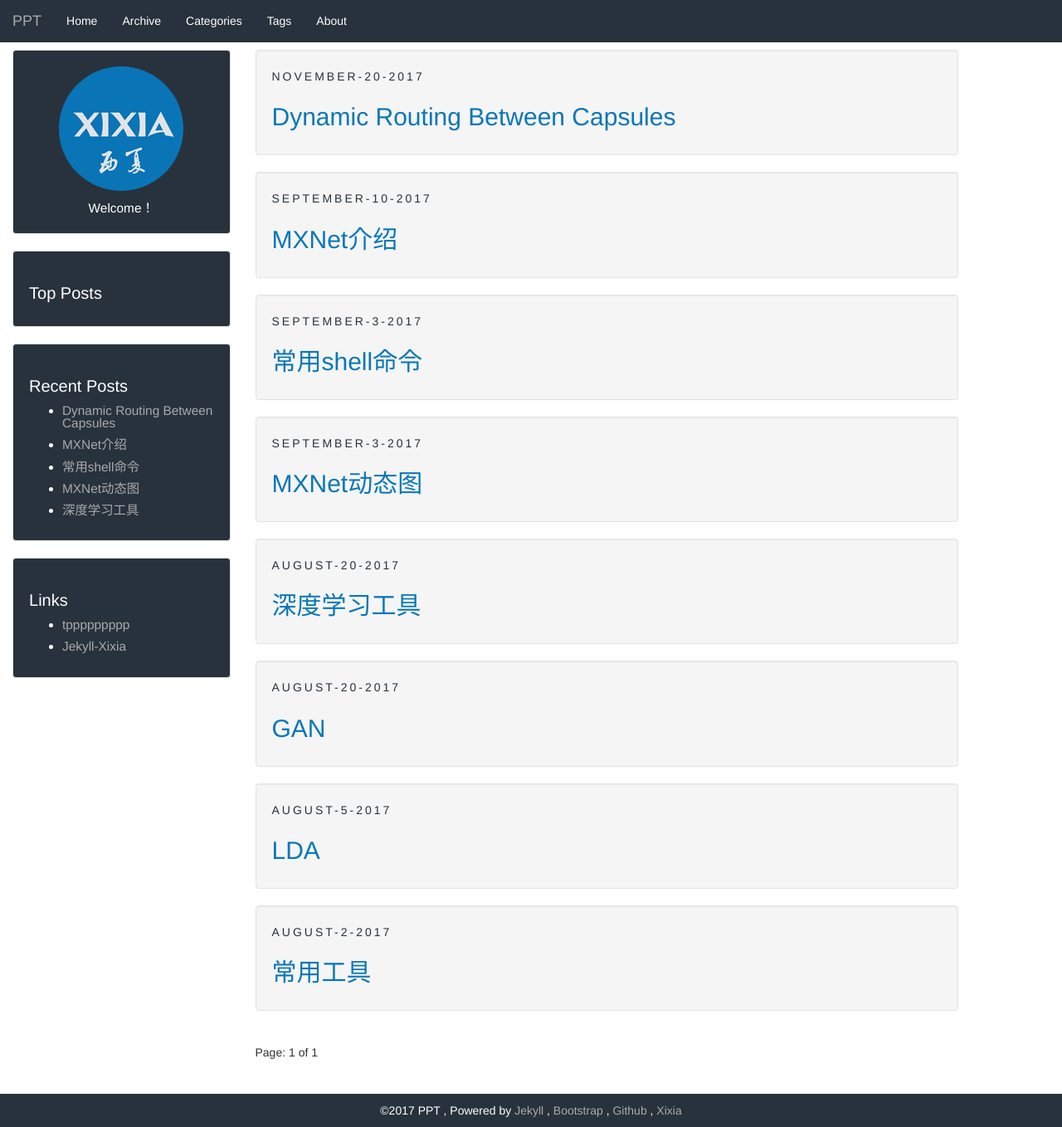
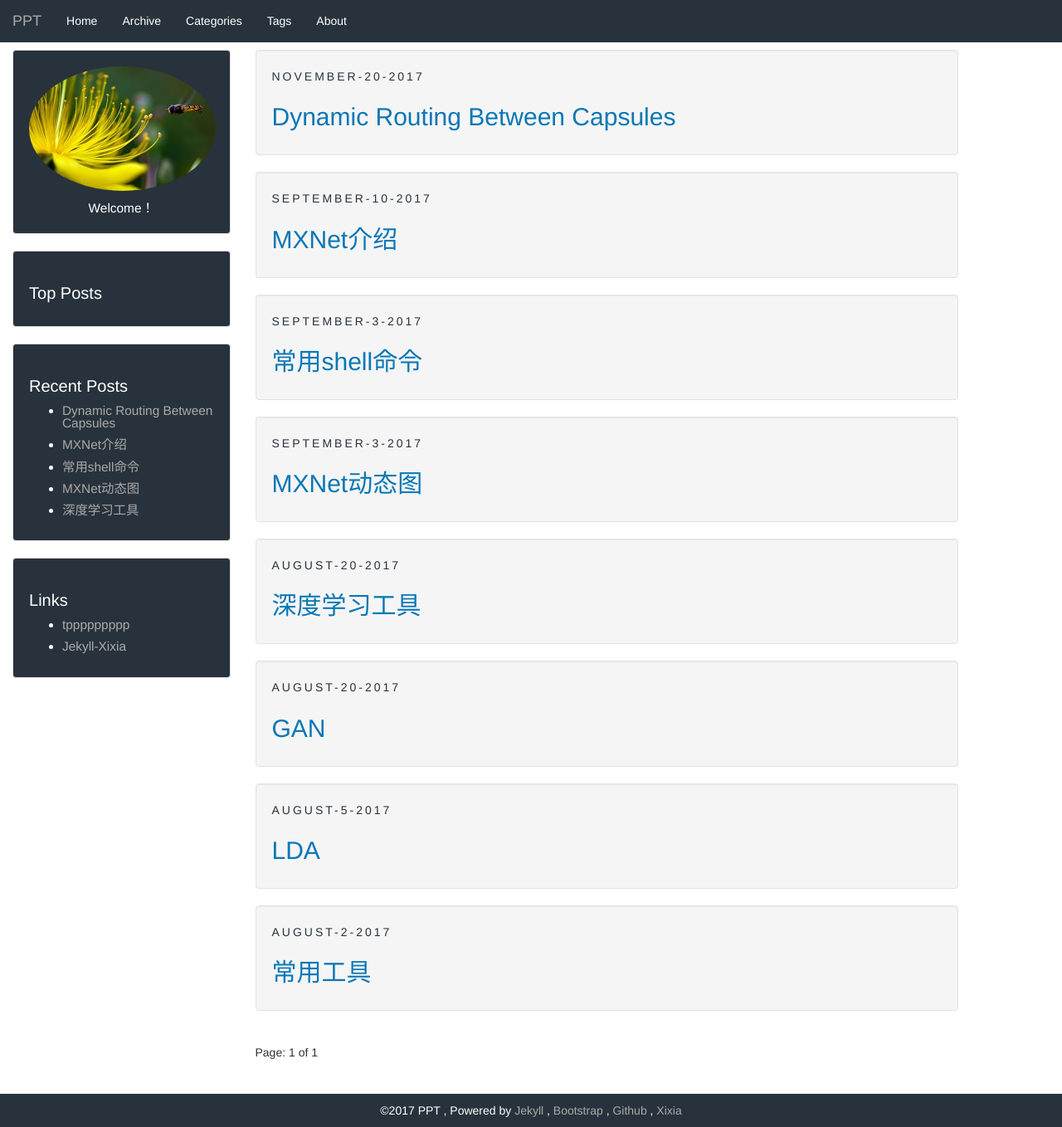
Before and after one commit to tppppppppp/tppppppppp.github.io, a Jekyll site: the page built from index.html, in a window 1280 px wide and 1358 px high. Shown: the whole window at 83% size. Built offline with Jekyll 4.4.1, drawn with Linux system fonts in a browser that asks for light colours; the list of posts is cut into pages by our own code.

Commit message:
update image

```diff
--- a/_includes/sidebar.html
+++ b/_includes/sidebar.html
@@ -2,7 +2,7 @@
 <div class="sidebar well">
     <header class="sidebar-header" role="banner">
         <a href="{{ site.baseurl }}/">
-            <img src="{{ site.baseurl }}/assets/images/xixia.gif" class="img-circle" />
+            <img src="{{ site.baseurl }}/assets/images/bee.jpg" class="img-circle" />
         </a>
         <!--
         <h3 class="title">
```
Also changed, not shown: assets/images/bee.jpg (added).
